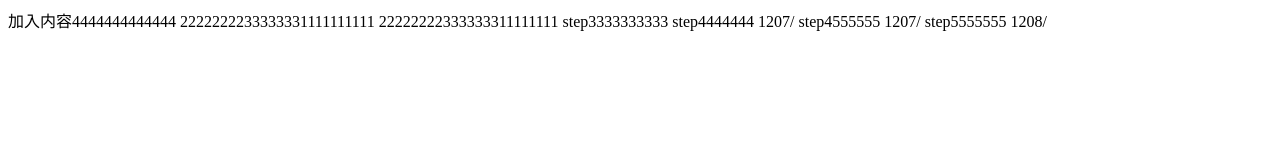
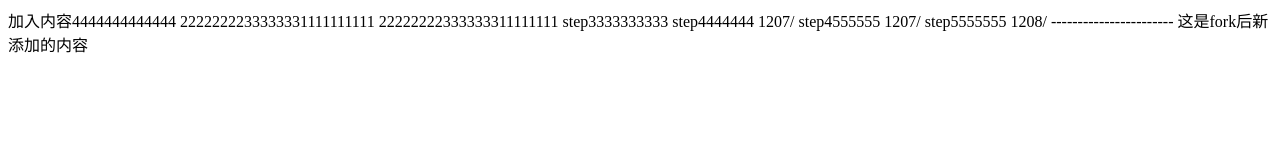
Before and after one commit to kklp2020/gz2068, a plain HTML site: page index.html in a window 1280 px wide. Drawn offline with Linux system fonts and the light colour scheme.

Commit message:
fork后新添加了内容

```diff
--- a/index.html
+++ b/index.html
@@ -14,5 +14,7 @@
   step4444444  1207/
   step4555555 1207/
   step5555555 1208/
+-----------------------
+  这是fork后新添加的内容
 </body>
 </html>
```
